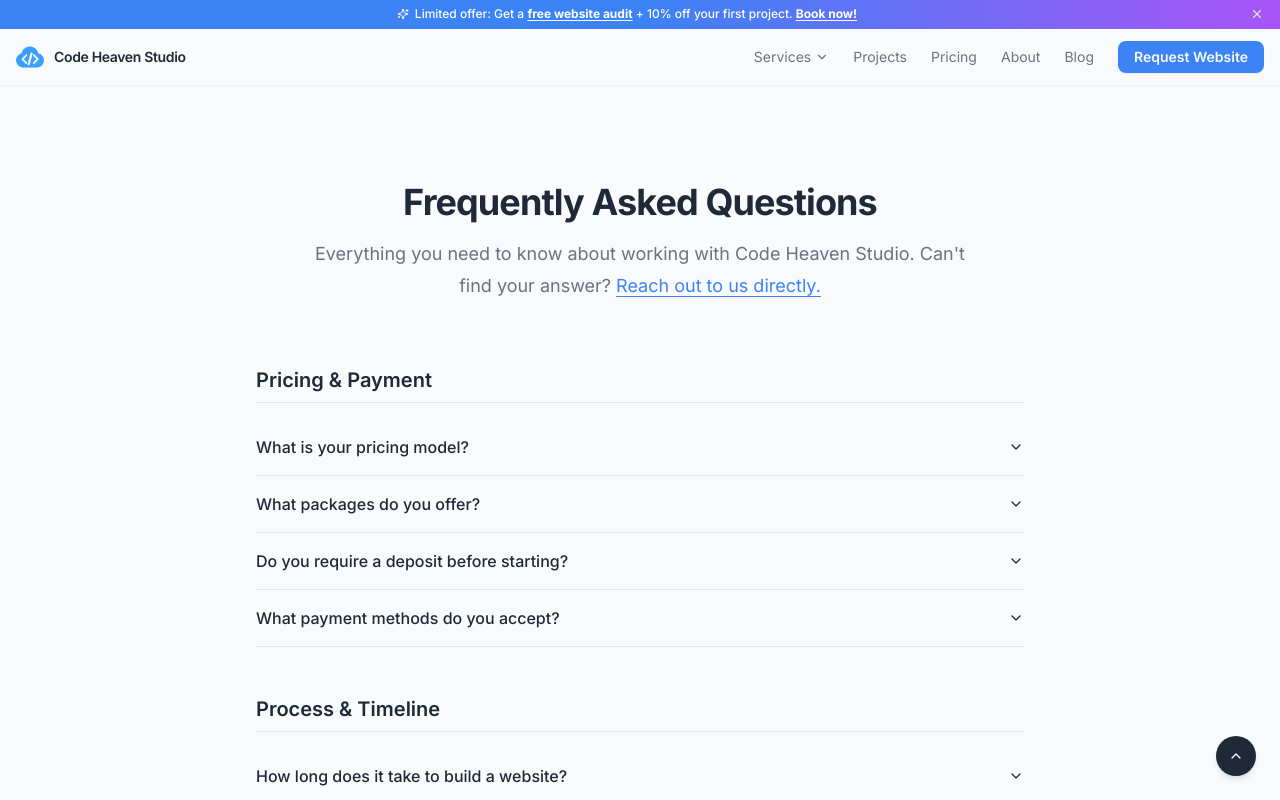
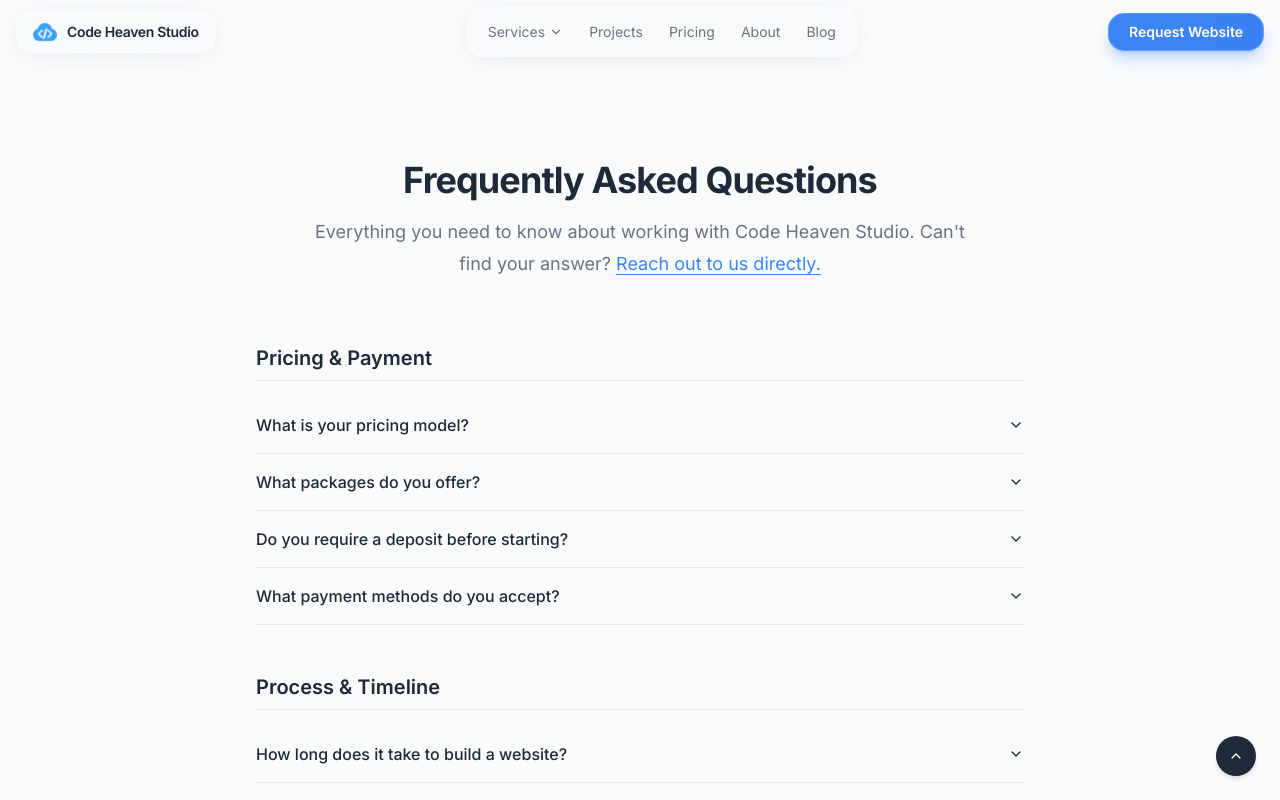
Before and after one commit to SawSimonLinn/codeheavenstudio, a Next.js app: page /faq in a window 1280 px wide. Shown: the top 800 px of the page. Built offline with nearby package versions, Linux system fonts and the light colour scheme.

Commit message:
ads modal

```diff
--- a/src/app/layout.tsx
+++ b/src/app/layout.tsx
@@ -4,6 +4,7 @@ import "./globals.css";
 import { Toaster } from "@/components/ui/toaster";
 import { Analytics } from "@vercel/analytics/next";
 import ScrollButtons from "@/components/layout/scroll-buttons";
+import PromoModal from "@/components/layout/promo-modal";
 
 const inter = Inter({ subsets: ["latin"], variable: "--font-inter" });
 
@@ -71,6 +72,7 @@ export default function RootLayout({
         <Analytics />
         <Toaster />
         <ScrollButtons />
+        <PromoModal />
       </body>
     </html>
   );
--- a/src/components/layout/header.tsx
+++ b/src/components/layout/header.tsx
@@ -12,7 +12,6 @@ import {
 } from "@/components/ui/sheet";
 import {
   Menu,
-  X,
   Linkedin,
   Facebook,
   Instagram,
@@ -106,14 +105,21 @@ const socialLinks = [
 
 export default function Header() {
   const [isOpen, setIsOpen] = useState(false);
-  const [showPromo, setShowPromo] = useState(true);
   const [servicesOpen, setServicesOpen] = useState(false);
   const [mobileServicesOpen, setMobileServicesOpen] = useState(false);
+
+  // Sliding pill indicator state
+  const [pillStyle, setPillStyle] = useState({ left: 0, width: 0, opacity: 0 });
+  const navItemRefs = useRef<(HTMLElement | null)[]>([]);
+  const navContainerRef = useRef<HTMLDivElement>(null);
   const dropdownRef = useRef<HTMLDivElement>(null);
 
   useEffect(() => {
     function handleClickOutside(e: MouseEvent) {
-      if (dropdownRef.current && !dropdownRef.current.contains(e.target as Node)) {
+      if (
+        dropdownRef.current &&
+        !dropdownRef.current.contains(e.target as Node)
+      ) {
         setServicesOpen(false);
       }
     }
@@ -121,45 +127,44 @@ export default function Header() {
     return () => document.removeEventListener("mousedown", handleClickOutside);
   }, []);
 
+  function handleNavHover(index: number) {
+    const el = navItemRefs.current[index];
+    const container = navContainerRef.current;
+    if (el && container) {
+      const elRect = el.getBoundingClientRect();
+      const containerRect = container.getBoundingClientRect();
+      setPillStyle({
+        left: elRect.left - containerRect.left,
+        width: elRect.width,
+        opacity: 1,
+      });
+    }
+  }
+
+  function handleNavLeave() {
+    setPillStyle((prev) => ({ ...prev, opacity: 0 }));
+  }
+
   return (
-    <div className="sticky top-0 z-50 w-full">
-      {/* Promo Banner */}
-      {showPromo && (
-        <div className="w-full bg-gradient-to-r from-primary via-blue-500 to-purple-500 text-white">
-          <div className="container mx-auto max-w-7xl px-4 flex items-center justify-between py-1.5 text-xs font-medium">
-            <div className="flex-1 flex items-center justify-center gap-1.5 text-center leading-snug">
-              <Sparkles className="h-3 w-3 shrink-0 hidden sm:block" />
-              <span>
-                Limited offer: Get a{" "}
-                <Link href="/free-audit" className="underline underline-offset-2 font-bold hover:opacity-80">
-                  free website audit
-                </Link>{" "}
-                + 10% off your first project.{" "}
-                <Link href="/free-audit" className="underline underline-offset-2 font-bold hover:opacity-80">
-                  Book now!
-                </Link>
-              </span>
-            </div>
-            <button
-              onClick={() => setShowPromo(false)}
-              aria-label="Close promotion"
-              className="ml-3 shrink-0 opacity-80 hover:opacity-100 transition-opacity"
+    <div className="sticky top-0 z-50 w-full pointer-events-none">
+      {/* ── Three-Island Desktop Topbar ── */}
+      <header className="w-full bg-transparent">
+        <div className="container mx-auto max-w-7xl px-4 h-16 flex items-center justify-between">
+
+          {/* Island 1 — Logo */}
+          <Link
+            href="/"
+            className="pointer-events-auto group flex items-center gap-2.5 px-4 py-2 rounded-2xl
+                       bg-white/10 dark:bg-white/5 backdrop-blur-2xl
+                       border border-white/20 dark:border-white/10
+                       shadow-[0_4px_24px_rgba(0,0,0,0.06)] dark:shadow-[0_4px_24px_rgba(0,0,0,0.3)]
+                       hover:bg-white/20 dark:hover:bg-white/10 hover:border-white/30 transition-all duration-200"
           >
-              <X className="h-3.5 w-3.5" />
-            </button>
-          </div>
-        </div>
-      )}
-
-      <header className="w-full border-b border-border/50 bg-background/95 backdrop-blur supports-[backdrop-filter]:bg-background/60">
-        <div className="container mx-auto flex h-14 max-w-7xl items-center justify-between px-4">
-          {/* Logo */}
-          <Link href="/" className="flex items-center gap-2.5 shrink-0 group">
             <Image
               src="/logo.png"
               alt="Code Heaven Studio Logo"
-              width={28}
-              height={28}
+              width={24}
+              height={24}
               priority
               className="transition-transform duration-200 group-hover:scale-110"
             />
@@ -168,26 +173,75 @@ export default function Header() {
             </span>
           </Link>
 
-          {/* Desktop Nav */}
-          <nav className="hidden items-center gap-6 md:flex">
-            {/* Services Dropdown */}
-            <div className="relative" ref={dropdownRef}>
+          {/* Island 2 — Nav Links (desktop only) */}
+          <div
+            className="pointer-events-auto hidden md:block relative"
+            ref={dropdownRef}
+          >
+            {/* Pill container */}
+            <div
+              ref={navContainerRef}
+              onMouseLeave={handleNavLeave}
+              className="relative flex items-center gap-0.5 px-2 py-2 rounded-2xl
+                         bg-white/10 dark:bg-white/5 backdrop-blur-2xl
+                         border border-white/20 dark:border-white/10
+                         shadow-[0_4px_24px_rgba(0,0,0,0.06)] dark:shadow-[0_4px_24px_rgba(0,0,0,0.3)]"
+            >
+              {/* Sliding background pill */}
+              <div
+                className="absolute top-2 bottom-2 rounded-xl bg-muted/90 pointer-events-none
+                           transition-[left,width,opacity] duration-200 ease-out"
+                style={{
+                  left: pillStyle.left,
+                  width: pillStyle.width,
+                  opacity: pillStyle.opacity,
+                }}
+              />
+
+              {/* Services button */}
               <button
+                ref={(el) => {
+                  navItemRefs.current[0] = el;
+                }}
+                onMouseEnter={() => handleNavHover(0)}
                 onClick={() => setServicesOpen((prev) => !prev)}
                 aria-expanded={servicesOpen}
                 aria-controls="services-menu"
-                className="flex items-center gap-1 text-sm text-muted-foreground hover:text-foreground transition-colors duration-200"
+                className="relative z-10 flex items-center gap-1 px-3 py-1.5 text-sm
+                           text-muted-foreground hover:text-foreground transition-colors duration-150 rounded-xl"
               >
                 Services
                 <ChevronDown
-                  className={`h-3.5 w-3.5 transition-transform duration-200 ${servicesOpen ? "rotate-180" : ""}`}
+                  className={`h-3.5 w-3.5 transition-transform duration-200 ${
+                    servicesOpen ? "rotate-180" : ""
+                  }`}
                 />
               </button>
+
+              {/* Regular nav links */}
+              {navLinks.map((item, i) => (
+                <Link
+                  key={item.label}
+                  href={item.href}
+                  ref={(el) => {
+                    navItemRefs.current[i + 1] = el;
+                  }}
+                  onMouseEnter={() => handleNavHover(i + 1)}
+                  className="relative z-10 px-3 py-1.5 text-sm text-muted-foreground
+                             hover:text-foreground transition-colors duration-150 rounded-xl"
+                >
+                  {item.label}
+                </Link>
+              ))}
+            </div>
+
+            {/* Services mega-dropdown */}
             {servicesOpen && (
               <div
                 id="services-menu"
                 role="menu"
-                  className="absolute left-1/2 -translate-x-1/2 top-full mt-3 w-[580px] rounded-2xl border border-border bg-background shadow-2xl z-50 overflow-hidden"
+                className="absolute left-1/2 -translate-x-1/2 top-full mt-3 w-[580px]
+                           rounded-2xl border border-border bg-background shadow-2xl z-50 overflow-hidden"
               >
                 {/* Header strip */}
                 <div className="px-5 py-3 border-b border-border bg-muted/40 flex items-center justify-between">
@@ -202,7 +256,7 @@ export default function Header() {
                     View all
                   </Link>
                 </div>
-                  {/* 2-column grid */}
+                {/* 2-col grid */}
                 <div className="grid grid-cols-2 gap-px bg-border">
                   {services.map((s) => {
                     const Icon = s.icon;
@@ -245,29 +299,27 @@ export default function Header() {
             )}
           </div>
 
-            {/* Regular nav links */}
-            {navLinks.map((item) => (
-              <Link
-                key={item.label}
-                href={item.href}
-                className="relative text-sm text-muted-foreground hover:text-foreground transition-colors duration-200 after:absolute after:left-0 after:-bottom-0.5 after:h-px after:w-0 after:bg-primary after:transition-all after:duration-200 hover:after:w-full"
-              >
-                {item.label}
-              </Link>
-            ))}
-
-            {/* CTA Button */}
+          {/* Island 3 — CTA (desktop only) */}
           <Link
             href="/request-website"
-              className="rounded-lg bg-primary px-4 py-1.5 text-sm font-semibold text-primary-foreground shadow-sm hover:bg-primary/90 transition-colors duration-200"
+            className="pointer-events-auto hidden md:flex items-center gap-2 px-5 py-2 rounded-2xl
+                       bg-gradient-to-r from-primary to-blue-500 text-sm font-semibold text-white
+                       shadow-lg shadow-primary/30 hover:shadow-primary/50 hover:scale-[1.03]
+                       backdrop-blur-2xl border border-white/20
+                       transition-all duration-200"
           >
             Request Website
           </Link>
-          </nav>
 
           {/* Mobile Hamburger */}
-          <div className="flex items-center md:hidden">
-            <Sheet open={isOpen} onOpenChange={(open) => { setIsOpen(open); if (!open) setMobileServicesOpen(false); }}>
+          <div className="pointer-events-auto flex items-center md:hidden">
+            <Sheet
+              open={isOpen}
+              onOpenChange={(open) => {
+                setIsOpen(open);
+                if (!open) setMobileServicesOpen(false);
+              }}
+            >
               <SheetTrigger asChild>
                 <button
                   aria-label="Open Menu"
@@ -277,7 +329,10 @@ export default function Header() {
                   <Menu className="h-5 w-5" />
                 </button>
               </SheetTrigger>
-              <SheetContent side="right" className="w-[300px] p-0 overflow-hidden border-l border-border/50">
+              <SheetContent
+                side="right"
+                className="w-[300px] p-0 overflow-hidden border-l border-border/50"
+              >
                 <SheetTitle className="sr-only">Mobile Menu</SheetTitle>
                 <SheetDescription className="sr-only">
                   Navigation links for mobile devices.
@@ -302,8 +357,12 @@ export default function Header() {
                         />
                       </div>
                       <div>
-                        <span className="block text-sm font-bold leading-tight">Code Heaven Studio</span>
-                        <span className="block text-xs text-muted-foreground">Web Design Agency</span>
+                        <span className="block text-sm font-bold leading-tight">
+                          Code Heaven Studio
+                        </span>
+                        <span className="block text-xs text-muted-foreground">
+                          Web Design Agency
+                        </span>
                       </div>
                     </Link>
                   </div>
@@ -313,7 +372,9 @@ export default function Header() {
                     {/* Services Accordion */}
                     <div>
                       <button
-                        onClick={() => setMobileServicesOpen((prev) => !prev)}
+                        onClick={() =>
+                          setMobileServicesOpen((prev) => !prev)
+                        }
                         aria-expanded={mobileServicesOpen}
                         aria-controls="mobile-services-menu"
                         className="flex w-full items-center justify-between px-3 py-2.5 rounded-xl text-sm font-semibold text-foreground hover:bg-muted/70 transition-colors group"
@@ -325,12 +386,18 @@ export default function Header() {
                           Services
                         </span>
                         <ChevronDown
-                          className={`h-4 w-4 text-muted-foreground transition-transform duration-300 ${mobileServicesOpen ? "rotate-180" : ""}`}
+                          className={`h-4 w-4 text-muted-foreground transition-transform duration-300 ${
+                            mobileServicesOpen ? "rotate-180" : ""
+                          }`}
                         />
                       </button>
 
                       {mobileServicesOpen && (
-                        <div id="mobile-services-menu" role="menu" className="mt-1 mb-1 flex flex-col gap-0.5 rounded-xl border border-border/50 bg-muted/30 p-2 overflow-hidden">
+                        <div
+                          id="mobile-services-menu"
+                          role="menu"
+                          className="mt-1 mb-1 flex flex-col gap-0.5 rounded-xl border border-border/50 bg-muted/30 p-2 overflow-hidden"
+                        >
                           {services.map((s) => {
                             const Icon = s.icon;
                             return (
@@ -343,7 +410,9 @@ export default function Header() {
                                   <span className="flex h-6 w-6 shrink-0 items-center justify-center rounded-md bg-background border border-border/50 group-hover:border-primary/30 group-hover:bg-primary/5 transition-colors">
                                     <Icon className="h-3 w-3 text-primary" />
                                   </span>
-                                  <span className="font-medium leading-tight">{s.label}</span>
+                                  <span className="font-medium leading-tight">
+                                    {s.label}
+                                  </span>
                                 </Link>
                               </SheetClose>
                             );
@@ -376,7 +445,6 @@ export default function Header() {
                       </SheetClose>
                     ))}
 
-                    {/* Divider */}
                     <div className="my-2 border-t border-border/50" />
 
                     {/* CTA */}
@@ -403,7 +471,9 @@ export default function Header() {
 
                   {/* Footer */}
                   <div className="px-5 py-4 border-t border-border/50 bg-muted/20">
-                    <p className="text-[10px] font-semibold uppercase tracking-widest text-muted-foreground mb-3 text-center">Follow us</p>
+                    <p className="text-[10px] font-semibold uppercase tracking-widest text-muted-foreground mb-3 text-center">
+                      Follow us
+                    </p>
                     <div className="flex justify-center gap-2">
                       {socialLinks.map((social) => (
                         <SheetClose key={social.name} asChild>
```
Also changed, not shown: src/components/layout/promo-modal.tsx (added, +120 -0 lines). Lines whose indentation alone changed are shown as unchanged.
